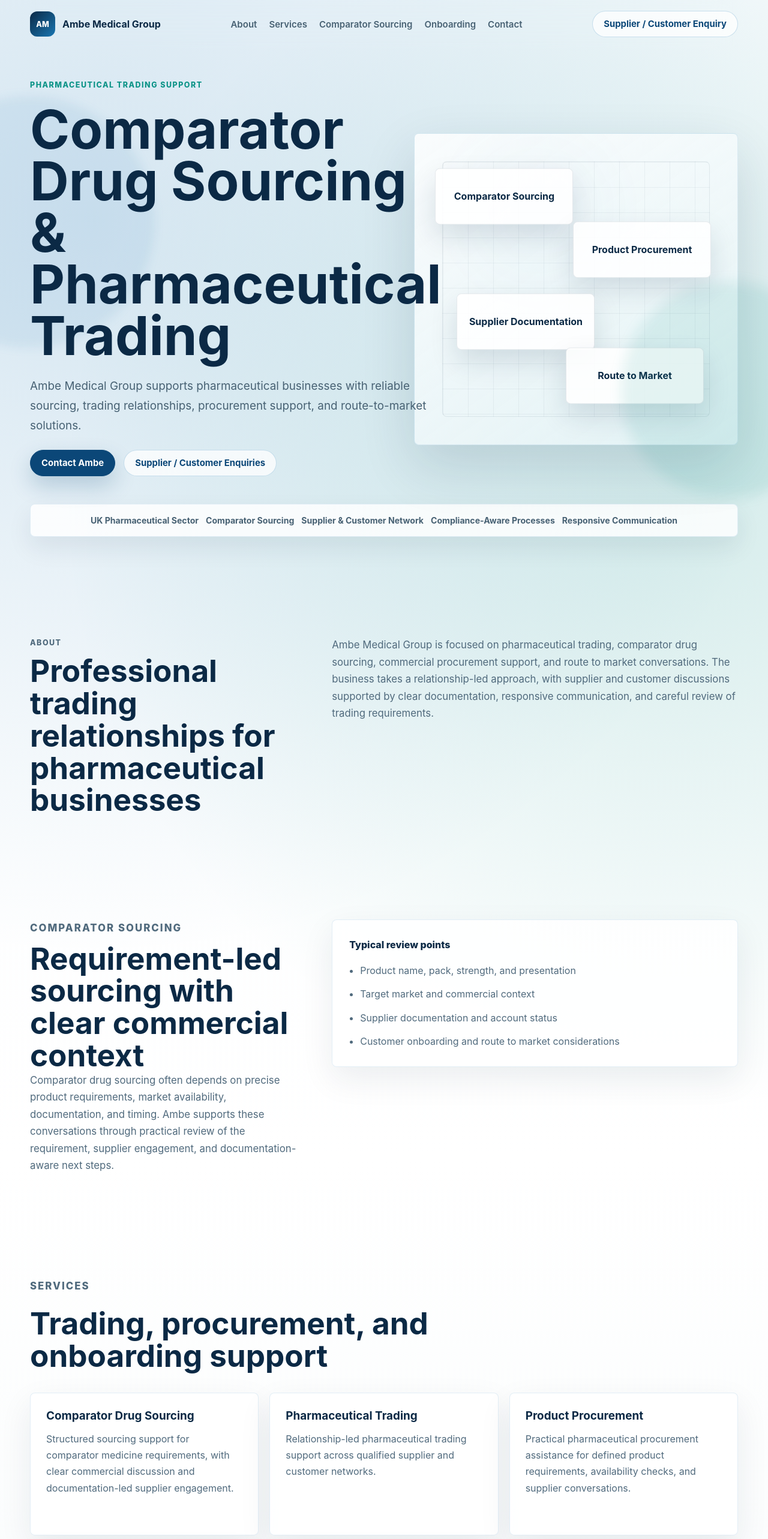
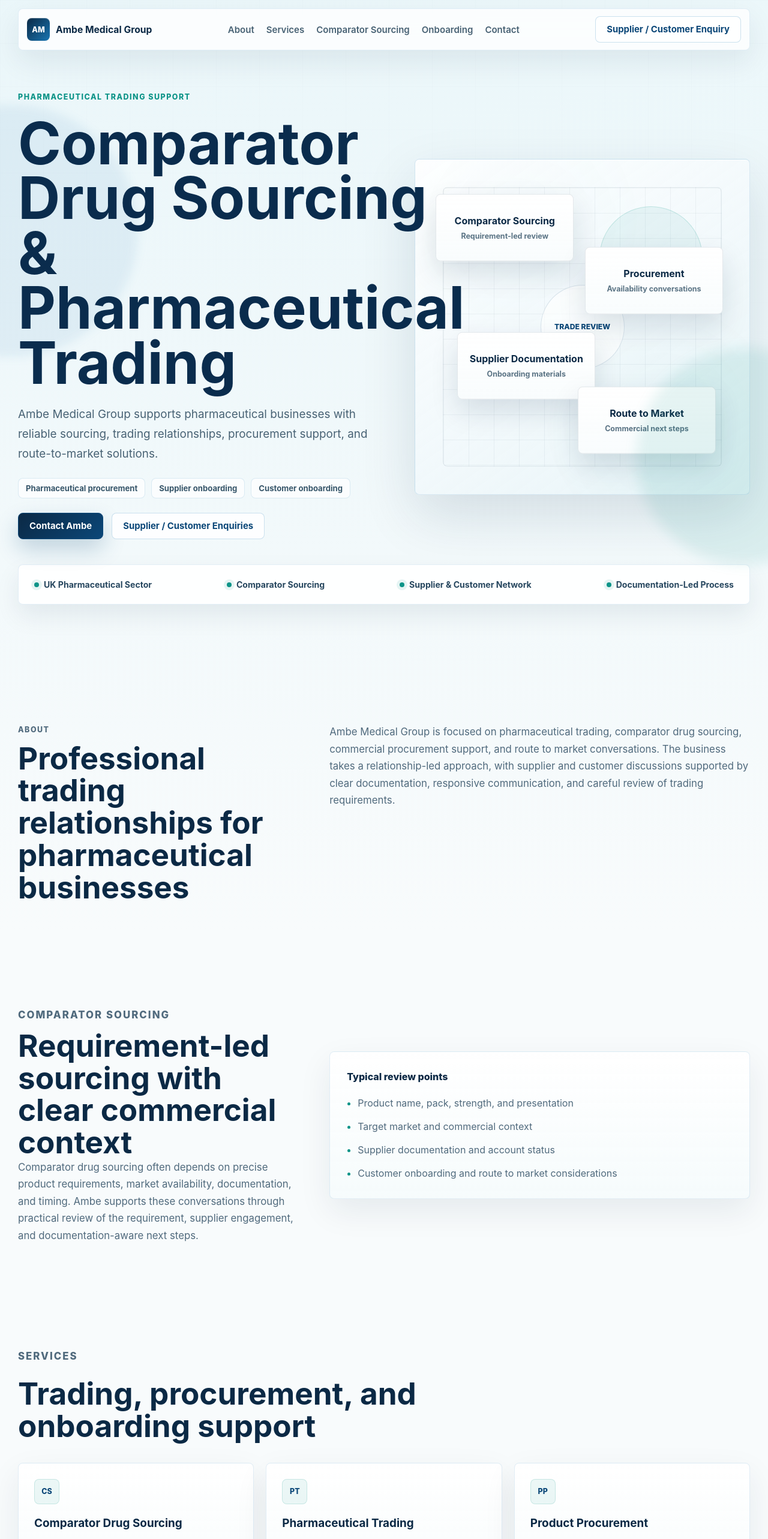
Before and after one commit to laseration/ambe-pharma-intelligence, a Next.js app in the folder apps/web/: page / in a window 1280 px wide. Shown: the top 2566 px of the page at 60% size. Built offline with nearby package versions, Linux system fonts and the light colour scheme.

Commit message:
Polish public Ambe homepage

```diff
--- a/apps/web/app/globals.css
+++ b/apps/web/app/globals.css
@@ -593,6 +593,369 @@ summary {
   font-weight: 650;
 }
 
+.public-site {
+  position: relative;
+  isolation: isolate;
+  background:
+    linear-gradient(180deg, rgba(235, 247, 250, 0.95) 0%, #f8fbfc 32%),
+    radial-gradient(
+      circle at 12% 12%,
+      rgba(25, 118, 178, 0.2),
+      transparent 28%
+    ),
+    radial-gradient(
+      circle at 84% 20%,
+      rgba(13, 148, 136, 0.16),
+      transparent 24%
+    ),
+    linear-gradient(180deg, #f7fbfd 0%, #eef5f7 100%);
+}
+
+.public-depth-layer {
+  position: fixed;
+  inset: 0;
+  z-index: -1;
+  pointer-events: none;
+  background:
+    linear-gradient(rgba(11, 41, 69, 0.025) 1px, transparent 1px),
+    linear-gradient(90deg, rgba(11, 41, 69, 0.025) 1px, transparent 1px);
+  background-size: 72px 72px;
+  mask-image: linear-gradient(180deg, rgba(0, 0, 0, 0.55), transparent 78%);
+}
+
+.public-header {
+  width: min(1220px, calc(100% - 48px));
+  margin-top: 14px;
+  padding: 12px 14px;
+  border: 1px solid rgba(25, 118, 178, 0.12);
+  border-radius: 8px;
+  background: rgba(255, 255, 255, 0.78);
+  box-shadow: 0 18px 48px rgba(11, 41, 69, 0.08);
+}
+
+.public-wordmark {
+  gap: 10px;
+  font-size: 0.98rem;
+}
+
+.public-wordmark-mark {
+  width: 38px;
+  height: 38px;
+  border-radius: 8px;
+  box-shadow: inset 0 1px 0 rgba(255, 255, 255, 0.28);
+}
+
+.public-nav a {
+  position: relative;
+  padding: 8px 0;
+}
+
+.public-nav a::after {
+  position: absolute;
+  right: 0;
+  bottom: 2px;
+  left: 0;
+  height: 2px;
+  content: '';
+  background: #0d9488;
+  transform: scaleX(0);
+  transform-origin: center;
+}
+
+.public-nav a:hover::after {
+  transform: scaleX(1);
+}
+
+.public-header-cta,
+.public-button {
+  border-radius: 8px;
+}
+
+.public-button-primary {
+  background: linear-gradient(135deg, #0b2945 0%, #0b4778 100%);
+}
+
+.public-button-secondary {
+  background: rgba(255, 255, 255, 0.84);
+}
+
+.public-hero {
+  width: min(1220px, calc(100% - 48px));
+  min-height: calc(100vh - 112px);
+  padding: 70px 0 96px;
+}
+
+.public-hero h1 {
+  max-width: 720px;
+  color: #0a2c4d;
+  font-size: clamp(3.6rem, 7.6vw, 6.8rem);
+  line-height: 0.94;
+}
+
+.public-hero-copy {
+  max-width: 610px;
+  color: #486274;
+}
+
+.public-hero-proof {
+  display: flex;
+  flex-wrap: wrap;
+  gap: 10px;
+  max-width: 650px;
+}
+
+.public-hero-proof span {
+  display: inline-flex;
+  min-height: 34px;
+  align-items: center;
+  padding: 0 12px;
+  border: 1px solid rgba(25, 118, 178, 0.14);
+  border-radius: 8px;
+  background: rgba(255, 255, 255, 0.68);
+  color: #37566a;
+  font-size: 0.82rem;
+  font-weight: 750;
+}
+
+.public-hero-visual {
+  min-height: 560px;
+  border-color: rgba(25, 118, 178, 0.16);
+  background:
+    linear-gradient(
+      145deg,
+      rgba(255, 255, 255, 0.92),
+      rgba(229, 243, 247, 0.78)
+    ),
+    radial-gradient(
+      circle at 74% 78%,
+      rgba(13, 148, 136, 0.18),
+      transparent 34%
+    ),
+    radial-gradient(circle at 30% 18%, rgba(25, 118, 178, 0.2), transparent 36%);
+  box-shadow:
+    0 34px 90px rgba(11, 41, 69, 0.13),
+    inset 0 1px 0 rgba(255, 255, 255, 0.9);
+}
+
+.public-hero-visual::after {
+  position: absolute;
+  inset: 78px 78px auto auto;
+  width: 170px;
+  height: 170px;
+  content: '';
+  border: 1px solid rgba(13, 148, 136, 0.18);
+  border-radius: 50%;
+  background: rgba(13, 148, 136, 0.07);
+}
+
+.public-floating-card {
+  min-height: 112px;
+  align-content: center;
+  gap: 8px;
+  border-color: rgba(11, 41, 69, 0.1);
+  background:
+    linear-gradient(
+      180deg,
+      rgba(255, 255, 255, 0.96),
+      rgba(248, 252, 253, 0.9)
+    ),
+    rgba(255, 255, 255, 0.88);
+  color: #0b2945;
+}
+
+.public-floating-card small {
+  color: #5a7384;
+  font-size: 0.78rem;
+  font-weight: 650;
+}
+
+.public-visual-core {
+  position: absolute;
+  top: 50%;
+  left: 50%;
+  display: grid;
+  place-items: center;
+  width: 140px;
+  height: 140px;
+  border: 1px solid rgba(11, 71, 120, 0.14);
+  border-radius: 50%;
+  background: rgba(255, 255, 255, 0.58);
+  color: #0b4778;
+  font-size: 0.76rem;
+  font-weight: 850;
+  text-transform: uppercase;
+  transform: translate(-50%, -50%);
+}
+
+.public-trust-strip {
+  width: min(1220px, calc(100% - 48px));
+  justify-content: space-between;
+  gap: 10px;
+  margin-top: -54px;
+  padding: 14px;
+  background: rgba(255, 255, 255, 0.9);
+}
+
+.public-trust-strip span {
+  display: inline-flex;
+  align-items: center;
+  gap: 8px;
+  padding: 10px 12px;
+  border-radius: 8px;
+  color: #27475f;
+}
+
+.public-trust-strip span::before {
+  width: 8px;
+  height: 8px;
+  content: '';
+  border-radius: 50%;
+  background: #0d9488;
+  box-shadow: 0 0 0 5px rgba(13, 148, 136, 0.1);
+}
+
+.public-section,
+.public-contact,
+.public-footer {
+  width: min(1220px, calc(100% - 48px));
+}
+
+.public-section {
+  position: relative;
+}
+
+.public-about {
+  padding-top: 118px;
+}
+
+.public-comparator {
+  align-items: center;
+}
+
+.public-depth-panel {
+  background:
+    linear-gradient(
+      180deg,
+      rgba(255, 255, 255, 0.94),
+      rgba(245, 251, 252, 0.9)
+    ),
+    #ffffff;
+}
+
+.public-depth-panel li::marker {
+  color: #0d9488;
+}
+
+.public-service-grid {
+  gap: 20px;
+}
+
+.public-service-card {
+  position: relative;
+  overflow: hidden;
+  min-height: 264px;
+  padding: 26px 26px 30px;
+  background:
+    linear-gradient(180deg, #ffffff 0%, rgba(246, 251, 252, 0.94) 100%), #ffffff;
+}
+
+.public-service-card::before {
+  position: absolute;
+  inset: 0 0 auto;
+  height: 4px;
+  content: '';
+  background: linear-gradient(90deg, #0b4778, #0d9488);
+  opacity: 0;
+}
+
+.public-service-card:hover::before {
+  opacity: 1;
+}
+
+.public-service-marker {
+  display: inline-flex;
+  align-items: center;
+  justify-content: center;
+  width: 42px;
+  height: 42px;
+  margin-bottom: 20px;
+  border: 1px solid rgba(13, 148, 136, 0.16);
+  border-radius: 8px;
+  background: rgba(13, 148, 136, 0.08);
+  color: #0b4778;
+  font-size: 0.78rem;
+  font-weight: 850;
+}
+
+.public-workflow-list {
+  gap: 18px;
+}
+
+.public-workflow-list li {
+  min-height: 220px;
+  padding: 62px 24px 24px;
+}
+
+.public-workflow-list li:not(:last-child)::after {
+  position: absolute;
+  top: 34px;
+  right: -15px;
+  z-index: 2;
+  color: #0d9488;
+  content: '→';
+  font-weight: 850;
+}
+
+.public-workflow-list span {
+  display: block;
+  color: #0b2945;
+  font-weight: 850;
+}
+
+.public-workflow-list p {
+  margin: 12px 0 0;
+  color: #506a7d;
+  font-size: 0.92rem;
+  font-weight: 500;
+  line-height: 1.6;
+}
+
+.public-compliance {
+  box-shadow: 0 28px 70px rgba(11, 41, 69, 0.16);
+}
+
+.public-contact {
+  position: relative;
+}
+
+.public-contact::before {
+  position: absolute;
+  inset: 70px -7% auto auto;
+  z-index: -1;
+  width: 280px;
+  height: 280px;
+  content: '';
+  border-radius: 50%;
+  background: rgba(13, 148, 136, 0.1);
+  filter: blur(4px);
+}
+
+.public-contact-card {
+  padding: 34px;
+}
+
+.public-contact-card-heading {
+  margin: 0 !important;
+  color: #0b2945 !important;
+  font-size: 1.05rem !important;
+  font-weight: 850;
+}
+
+.public-contact-note {
+  padding-top: 14px;
+  border-top: 1px solid rgba(25, 118, 178, 0.12);
+}
+
 @media (prefers-reduced-motion: reduce) {
   *,
   *::before,
@@ -1759,6 +2122,7 @@ summary {
 @media (max-width: 1080px) {
   .public-header {
     grid-template-columns: 1fr;
+    width: min(100% - 40px, 1220px);
   }
 
   .public-nav {
@@ -1782,6 +2146,7 @@ summary {
   .public-hero {
     min-height: auto;
     padding-top: 38px;
+    width: min(100% - 40px, 1220px);
   }
 
   .public-hero-visual {
@@ -1798,6 +2163,10 @@ summary {
 
   .public-workflow-list {
     grid-template-columns: repeat(2, minmax(0, 1fr));
+  }
+
+  .public-workflow-list li:not(:last-child)::after {
+    display: none;
   }
 
   .dashboard-proof-grid {
@@ -1833,6 +2202,9 @@ summary {
     position: relative;
     gap: 14px;
     padding: 16px 0;
+    border: 0;
+    background: transparent;
+    box-shadow: none;
   }
 
   .public-wordmark {
@@ -1855,7 +2227,7 @@ summary {
   }
 
   .public-hero h1 {
-    font-size: 3rem;
+    font-size: 2.9rem;
   }
 
   .public-hero-copy {
@@ -1869,11 +2241,19 @@ summary {
   }
 
   .public-hero-visual {
-    min-height: 460px;
+    min-height: 440px;
+  }
+
+  .public-visual-core {
+    width: 106px;
+    height: 106px;
+    font-size: 0.66rem;
   }
 
   .public-floating-card {
-    width: 58%;
+    width: 62%;
+    min-height: 96px;
+    padding: 14px;
   }
 
   .public-floating-card:nth-child(1) {
@@ -1893,7 +2273,12 @@ summary {
   }
 
   .public-trust-strip {
+    justify-content: flex-start;
     margin-bottom: 42px;
+  }
+
+  .public-trust-strip span {
+    width: 100%;
   }
 
   .public-section,
@@ -1908,6 +2293,10 @@ summary {
   }
 
   .public-service-card {
+    min-height: auto;
+  }
+
+  .public-workflow-list li {
     min-height: auto;
   }
 
--- a/apps/web/app/page.tsx
+++ b/apps/web/app/page.tsx
@@ -2,26 +2,32 @@ import Link from 'next/link';
 
 const serviceCards = [
   {
+    marker: 'CS',
     title: 'Comparator Drug Sourcing',
     copy: 'Structured sourcing support for comparator medicine requirements, with clear commercial discussion and documentation-led supplier engagement.',
   },
   {
+    marker: 'PT',
     title: 'Pharmaceutical Trading',
     copy: 'Relationship-led pharmaceutical trading support across qualified supplier and customer networks.',
   },
   {
+    marker: 'PP',
     title: 'Product Procurement',
     copy: 'Practical pharmaceutical procurement assistance for defined product requirements, availability checks, and supplier conversations.',
   },
   {
+    marker: 'RM',
     title: 'Route to Market Support',
     copy: 'Commercial support for route to market planning, customer introductions, and trade discussions.',
   },
   {
+    marker: 'SO',
     title: 'Supplier & Customer Onboarding',
     copy: 'A documentation-aware process for supplier onboarding and customer onboarding before trade discussions progress.',
   },
   {
+    marker: 'DS',
     title: 'Documentation Support',
     copy: 'Coordination around standard trade documents including GDP questionnaires, account opening forms, licences, and compliance details.',
   },
@@ -31,22 +37,45 @@ const trustItems = [
   'UK Pharmaceutical Sector',
   'Comparator Sourcing',
   'Supplier & Customer Network',
-  'Compliance-Aware Processes',
-  'Responsive Communication',
+  'Documentation-Led Process',
 ];
 
 const floatingCards = [
-  'Comparator Sourcing',
-  'Product Procurement',
-  'Supplier Documentation',
-  'Route to Market',
+  {
+    title: 'Comparator Sourcing',
+    detail: 'Requirement-led review',
+  },
+  {
+    title: 'Procurement',
+    detail: 'Availability conversations',
+  },
+  {
+    title: 'Supplier Documentation',
+    detail: 'Onboarding materials',
+  },
+  {
+    title: 'Route to Market',
+    detail: 'Commercial next steps',
+  },
 ];
 
 const workflowSteps = [
-  'Enquiry',
-  'Product / Requirement Review',
-  'Documentation',
-  'Trade Discussion',
+  {
+    title: 'Enquiry',
+    copy: 'Share the product, market, timing, and commercial context.',
+  },
+  {
+    title: 'Product / Requirement Review',
+    copy: 'Review pack, strength, presentation, sourcing route, and practical constraints.',
+  },
+  {
+    title: 'Documentation',
+    copy: 'Coordinate GDP questionnaires, account opening forms, licences, and compliance details.',
+  },
+  {
+    title: 'Trade Discussion',
+    copy: 'Progress qualified supplier or customer conversations with clear next actions.',
+  },
 ];
 
 // TODO: Replace these placeholders when public contact details are verified in source material.
@@ -56,6 +85,7 @@ const contactPhone = 'Phone to be confirmed';
 export default function PublicHomePage() {
   return (
     <main className="public-site">
+      <div className="public-depth-layer" aria-hidden="true" />
       <header className="public-header">
         <Link
           className="public-wordmark"
@@ -88,6 +118,14 @@ export default function PublicHomePage() {
             sourcing, trading relationships, procurement support, and
             route-to-market solutions.
           </p>
+          <div
+            className="public-hero-proof"
+            aria-label="Homepage service summary"
+          >
+            <span>Pharmaceutical procurement</span>
+            <span>Supplier onboarding</span>
+            <span>Customer onboarding</span>
+          </div>
           <div className="public-hero-actions">
             <a className="public-button public-button-primary" href="#contact">
               Contact Ambe
@@ -105,10 +143,14 @@ export default function PublicHomePage() {
           aria-label="Trading service focus areas"
         >
           {floatingCards.map((card) => (
-            <div className="public-floating-card" key={card}>
-              <span>{card}</span>
+            <div className="public-floating-card" key={card.title}>
+              <span>{card.title}</span>
+              <small>{card.detail}</small>
             </div>
           ))}
+          <div className="public-visual-core">
+            <span>Trade review</span>
+          </div>
         </div>
       </section>
 
@@ -149,7 +191,7 @@ export default function PublicHomePage() {
             steps.
           </p>
         </div>
-        <div className="public-depth-panel">
+        <aside className="public-depth-panel">
           <p>Typical review points</p>
           <ul>
             <li>Product name, pack, strength, and presentation</li>
@@ -157,7 +199,7 @@ export default function PublicHomePage() {
             <li>Supplier documentation and account status</li>
             <li>Customer onboarding and route to market considerations</li>
           </ul>
-        </div>
+        </aside>
       </section>
 
       <section className="public-section" id="services">
@@ -168,6 +210,7 @@ export default function PublicHomePage() {
         <div className="public-service-grid">
           {serviceCards.map((service) => (
             <article className="public-service-card" key={service.title}>
+              <span className="public-service-marker">{service.marker}</span>
               <h3>{service.title}</h3>
               <p>{service.copy}</p>
             </article>
@@ -188,7 +231,10 @@ export default function PublicHomePage() {
         </div>
         <ol className="public-workflow-list">
           {workflowSteps.map((step) => (
-            <li key={step}>{step}</li>
+            <li key={step.title}>
+              <span>{step.title}</span>
+              <p>{step.copy}</p>
+            </li>
           ))}
         </ol>
       </section>
@@ -209,13 +255,16 @@ export default function PublicHomePage() {
       <section className="public-contact" id="contact">
         <div>
           <p className="public-eyebrow">Contact</p>
-          <h2>Supplier / Customer Enquiry</h2>
+          <h2>Start a focused trade conversation</h2>
           <p>
             Share your product requirement, sourcing enquiry, or onboarding
             question and the team will review the most appropriate next step.
           </p>
         </div>
         <div className="public-contact-card">
+          <p className="public-contact-card-heading">
+            Supplier / Customer Enquiry
+          </p>
           <p>
             <span>Email</span>
             {contactEmail}
```
